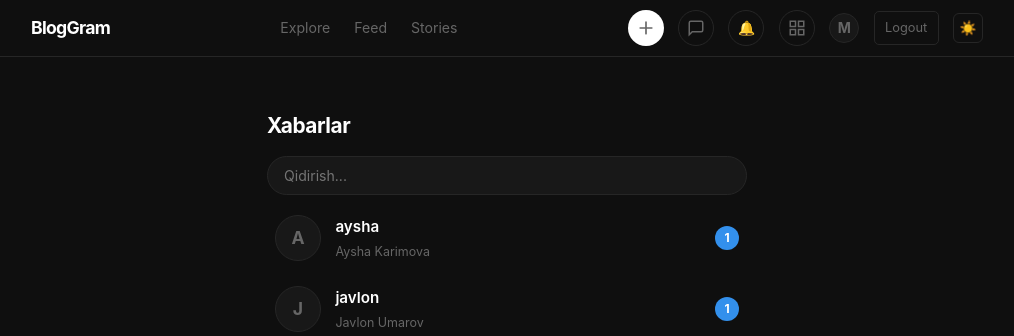
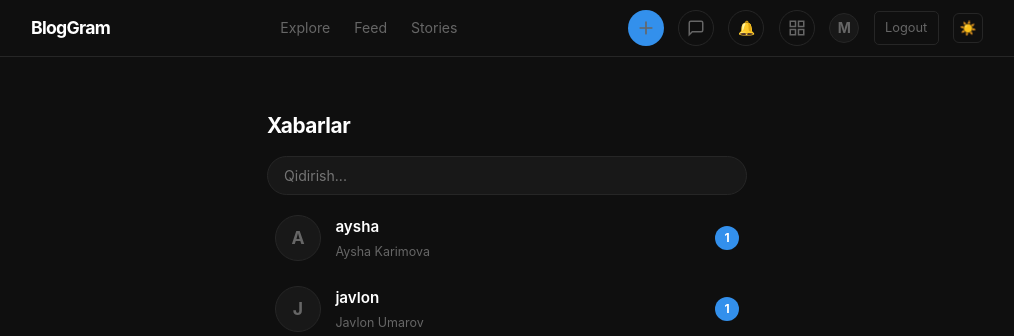
Before and after one commit to islomovmuhammadkarim/BlogGramm, a Django app: page /dm/ in a window 1280 px wide. Shown: the top 336 px of the page, without its empty margins (133-1147 px from the left). Run offline with Django 4.2, Linux system fonts and the light colour scheme; a user stored in the database is signed in; data comes from the database, SQL or seed files in the repository; data that the repository does not hold is empty; some libraries are stand-ins or nearby versions.

Commit message:
Fix: write button blue color instead of white

```diff
--- a/static/style.css
+++ b/static/style.css
@@ -87,7 +87,7 @@ a { color: inherit; text-decoration: none; }
 .btn-write { padding: 0.35rem 0.9rem; background: var(--accent); color: var(--bg) !important; border-radius: 6px; font-size: 0.82rem; font-weight: 600; transition: opacity .2s !important; }
 .btn-write:hover { opacity: 0.85; }
 
-.nav-btn-write { display: flex; align-items: center; justify-content: center; width: 36px; height: 36px; background: var(--accent); color: var(--bg); border-radius: 50%; transition: transform .15s, opacity .15s; }
+.nav-btn-write { display: flex; align-items: center; justify-content: center; width: 36px; height: 36px; background: #3390ec; color: #fff; border-radius: 50%; transition: transform .15s, opacity .15s; }
 .nav-btn-write:hover { transform: scale(1.08); opacity: 0.9; }
 
 .nav-btn-msg { display: flex; align-items: center; justify-content: center; width: 36px; height: 36px; border-radius: 50%; border: 1px solid var(--border); color: var(--muted); transition: border-color .2s, color .2s, background .2s; position: relative; }
```
